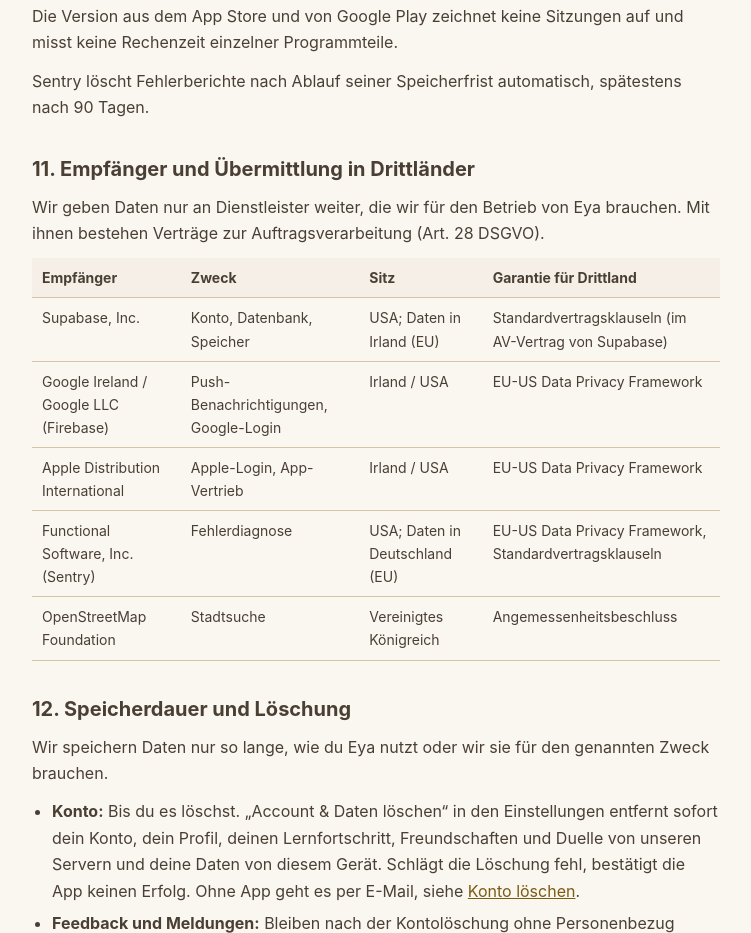
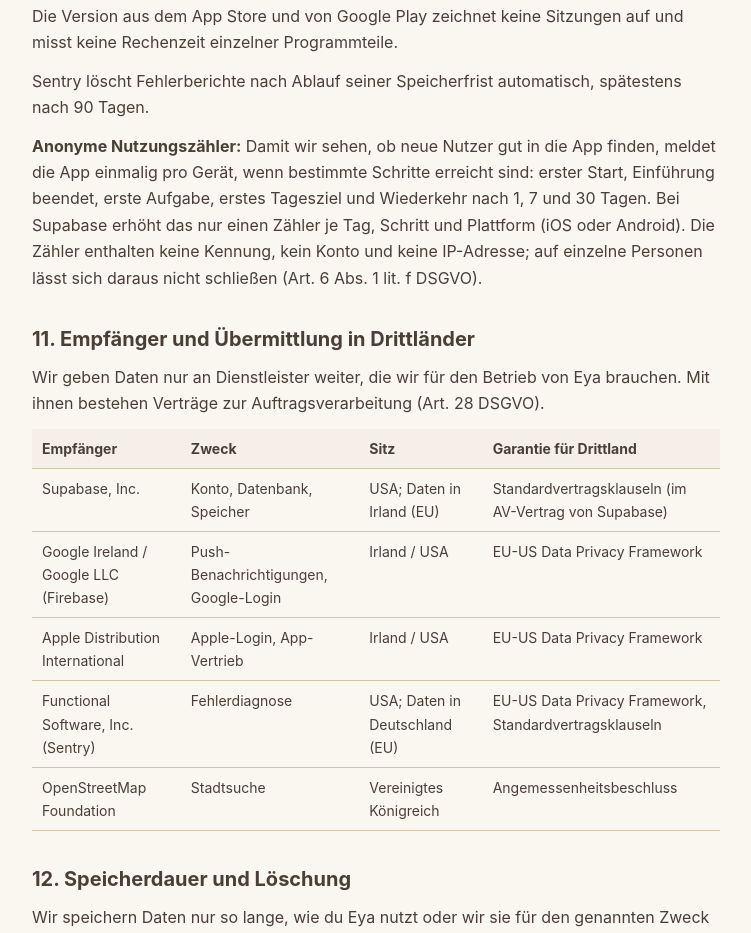
Before and after one commit to oueleed/eya-legal, a plain HTML site: page datenschutz.html in a window 1280 px wide. Shown: the part 4352-5285 px from the top of the page, without its empty margins (264-1015 px from the left). Drawn offline with Linux system fonts and the light colour scheme.

Commit message:
datenschutz: anonyme Nutzungszähler beschreiben
Co-Authored-By: Claude Opus 5.5 <noreply@anthropic.com>

```diff
--- a/datenschutz.html
+++ b/datenschutz.html
@@ -115,6 +115,7 @@
   </ul>
   <p>Die Version aus dem App Store und von Google Play zeichnet keine Sitzungen auf und misst keine Rechenzeit einzelner Programmteile.</p>
   <p>Sentry löscht Fehlerberichte nach Ablauf seiner Speicherfrist automatisch, spätestens nach 90 Tagen.</p>
+  <p><strong>Anonyme Nutzungszähler:</strong> Damit wir sehen, ob neue Nutzer gut in die App finden, meldet die App einmalig pro Gerät, wenn bestimmte Schritte erreicht sind: erster Start, Einführung beendet, erste Aufgabe, erstes Tagesziel und Wiederkehr nach 1, 7 und 30 Tagen. Bei Supabase erhöht das nur einen Zähler je Tag, Schritt und Plattform (iOS oder Android). Die Zähler enthalten keine Kennung, kein Konto und keine IP-Adresse; auf einzelne Personen lässt sich daraus nicht schließen (Art. 6 Abs. 1 lit. f DSGVO).</p>
 
   <h2>11. Empfänger und Übermittlung in Drittländer</h2>
   <p>Wir geben Daten nur an Dienstleister weiter, die wir für den Betrieb von Eya brauchen. Mit ihnen bestehen Verträge zur Auftragsverarbeitung (Art. 28 DSGVO).</p>
```
